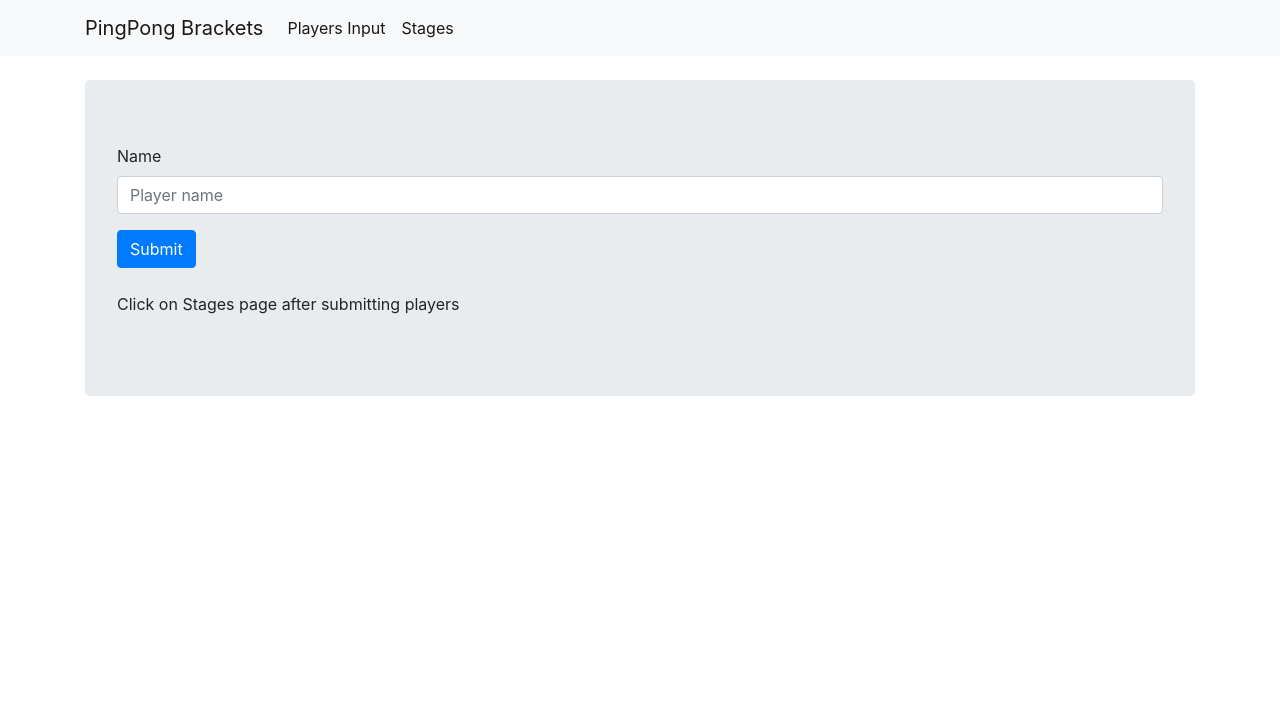
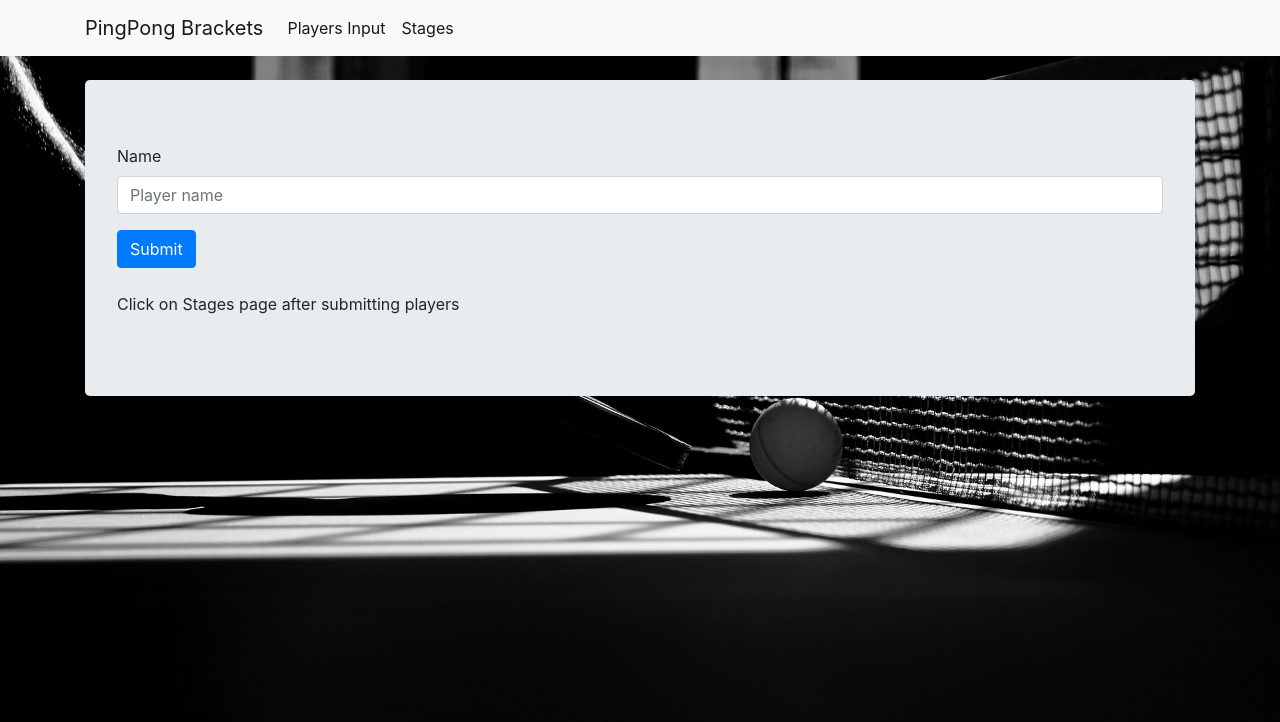
Before and after one commit to kitespin/Tech_Challenge, a Vue app: page /home in a window 1280 px wide. Shown: the top 722 px of the page. Built offline with nearby package versions, Linux system fonts and the light colour scheme.

Commit message:
added a background image and colour to text

```diff
--- a/src/App.vue
+++ b/src/App.vue
@@ -1,3 +1,4 @@
+<style src="./styles/global.css" lang="css"></style>
 <template>
     <div id="app">
         <nav-bar></nav-bar>
--- a/src/components/pages/Home.vue
+++ b/src/components/pages/Home.vue
@@ -2,11 +2,11 @@
     <div id="Home" class="container">
         <div class="row">
             <!-- iterates over the rounds -->
-            <div class="col" v-for="(round, roundIndex) in rounds" :key="roundIndex">
+            <div style="color: #dfdfdf" class="col" v-for="(round, roundIndex) in rounds" :key="roundIndex">
                 Round: {{roundIndex+1}}
                 <!-- <pre>{{round}}</pre>  -->
                 <!-- (iterates through the round array to get the chunks) -->
-                <div v-for="(match, matchIndex) in round" :key="matchIndex">
+                <div style="color:#3e8bf3" v-for="(match, matchIndex) in round" :key="matchIndex">
                     <!--  <pre>{{match}}</pre>  -->
                     <ul class="list-group mb-4">
                         <!--(iteraates through the final array to output players)-->
--- a/src/components/pages/PlayerEntry.vue
+++ b/src/components/pages/PlayerEntry.vue
@@ -17,7 +17,7 @@
             <p>Click on Stages page after submitting players</p>
         </div>
 
-        <div v-for="(player, index) in players" :key="index">
+        <div style="color:#3e8bf3"v-for="(player, index) in players" :key="index">
             <i class="fas fa-user"></i>
             {{index + 1}} {{player.name}}
         </div>
@@ -54,4 +54,6 @@ export default {
 
 <!-- Add "scoped" attribute to limit CSS to this component only -->
 <style scoped lang="scss">
+
+
 </style>
--- /dev/null
+++ b/src/styles/global.css
@@ -0,0 +1,4 @@
+#app, body {
+    background-image: url("/images/table-tennis-2010329_1920.jpg");
+    background-size: cover;
+}
```
Also changed, not shown: public/images/table-tennis-2010329_1920.jpg (added).
